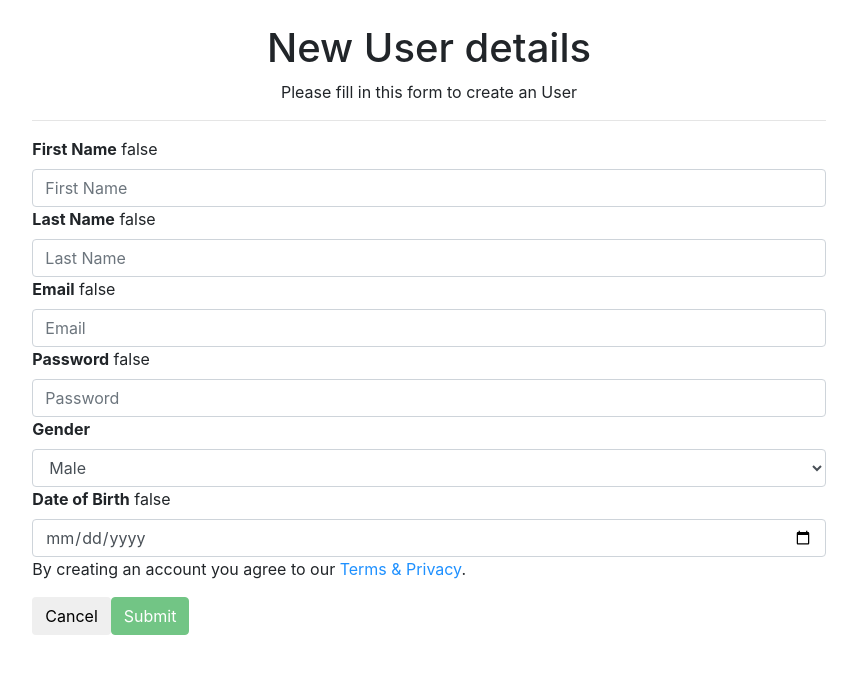
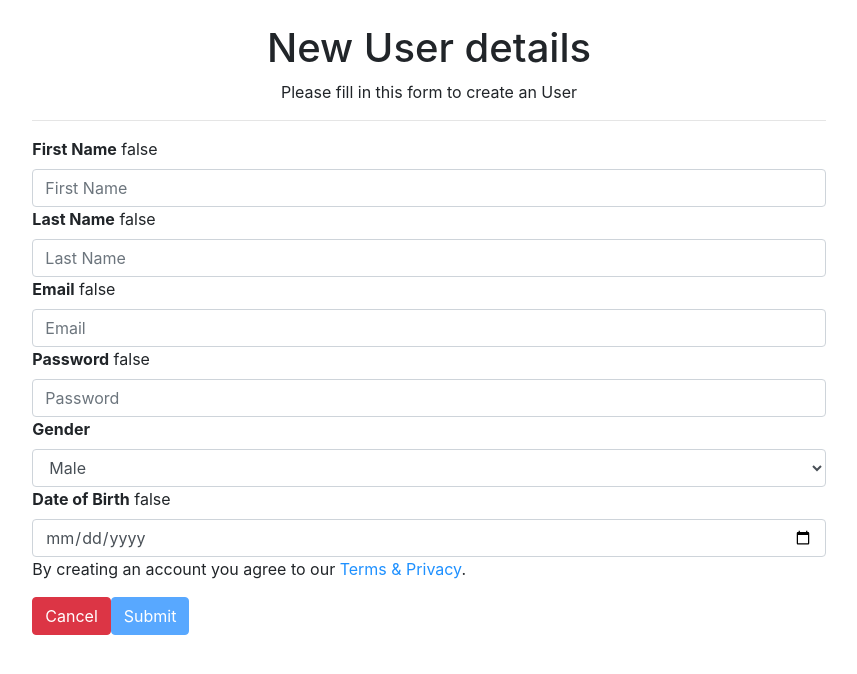
Before and after one commit to Kishan-Kalburgi/Basic-angular-5-login, an Angular app in the folder pilot/: page /addUser in a window 1280 px wide. Shown: the top 674 px of the page, without its empty margins (211-1068 px from the left). Built offline with nearby package versions, Linux system fonts and the light colour scheme.

Commit message:
btn color chnaged

```diff
--- a/pilot/src/app/add-user/add-user.component.html
+++ b/pilot/src/app/add-user/add-user.component.html
@@ -98,8 +98,8 @@
           <a href="#" style="color:dodgerblue">Terms & Privacy</a>.</p>
 
         <div class="clearfix">
-            <button type="reset" class="btn btn-default" routerLink="/users">Cancel</button>
-            <button type="submit" class="btn btn-success"
+            <button type="reset" class="btn btn-danger" routerLink="/users">Cancel</button>
+            <button type="submit" class="btn btn-primary"
                     [disabled]="!signupForm.form.valid"> Submit
             </button>
         </div>
--- a/pilot/src/app/dashboard/dashboard.component.html
+++ b/pilot/src/app/dashboard/dashboard.component.html
@@ -14,10 +14,10 @@
 <div class="custRow row">
     <div class="col-md-3 col-xs-3 col-lg-3"><span></span></div>
     <div class="col-md-3 col-xs-3 col-lg-3" style="text-align:center;">
-        <button class="btn btn-default" routerLink="/addUser"> Add </button>
+        <button class="btn btn-primary" routerLink="/addUser"> Add </button>
     </div>
     <div class="col-md-3 col-xs-3 col-lg-3" style="text-align:center;">
-        <button class="btn btn-default" routerLink="/login"> Logout </button>
+        <button class="btn btn-danger" routerLink="/login"> Logout </button>
     </div>
 </div>
 
--- a/pilot/src/app/login/login.component.html
+++ b/pilot/src/app/login/login.component.html
@@ -39,6 +39,6 @@
       </div> -->
     </div>
 
-    <button class="btn btn-default" [disabled]="!loginForm.form.valid" routerLink="/users"> Login </button>
+    <button class="btn btn-primary" [disabled]="!loginForm.form.valid" routerLink="/users"> Login </button>
   </form>
 </div>
```
